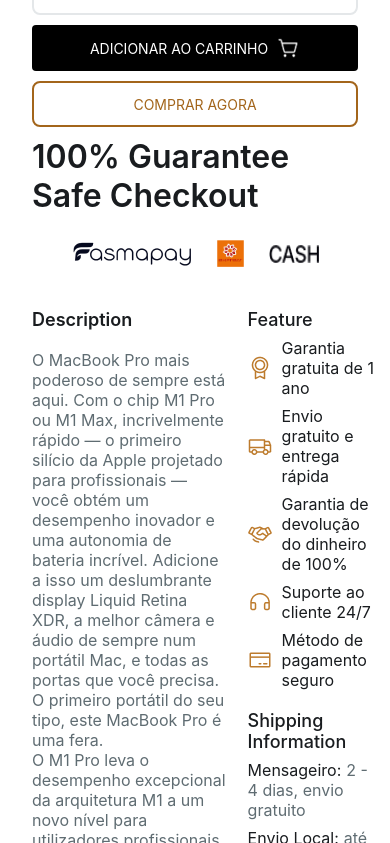
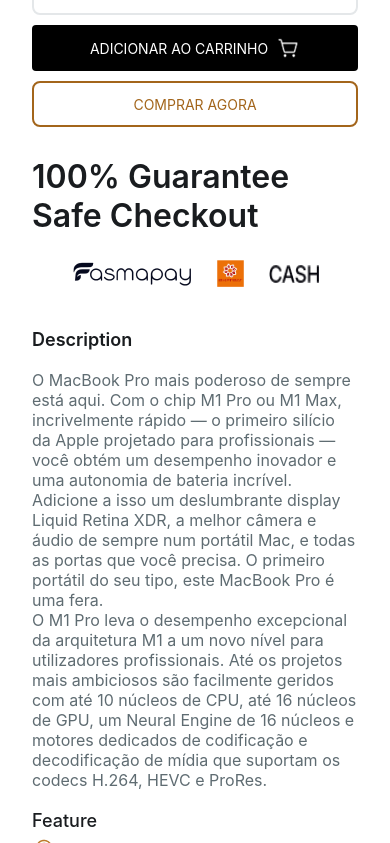
Before and after one commit to greciodiogo/encontrar-ecommerce-nextjs, a Next.js app in the folder apps/encontrar/: page /preview-product in a window 390 px wide. Shown: the part 761-1604 px from the top of the page. Built offline with nearby package versions, Linux system fonts and the light colour scheme.

Commit message:
style: style product detail component based on mobile devices

```diff
--- a/apps/encontrar/src/styles/styles.css
+++ b/apps/encontrar/src/styles/styles.css
@@ -1775,10 +1775,31 @@
   }
 }
 
+@media (max-width: 750px) {
+  .productDetail .row .change_quantity {
+    display: grid;
+    grid-template-columns: none;
+  }
+  .productDetail .wrapper-2 {
+    display: grid;
+    grid-template-columns: none;
+  }
+  .productDetail .row-2 {
+    display: flex;
+    flex-direction: column;
+    align-items: flex-start;
+    gap: 20px;
+  }
+}
+
 @media (max-width: 450px) {
   .productDetail .row .change_quantity {
     display: grid;
     grid-template-columns: none;
+  }
+
+  .productDetail .info {
+    margin-top: 20px;
   }
 }
 
```
